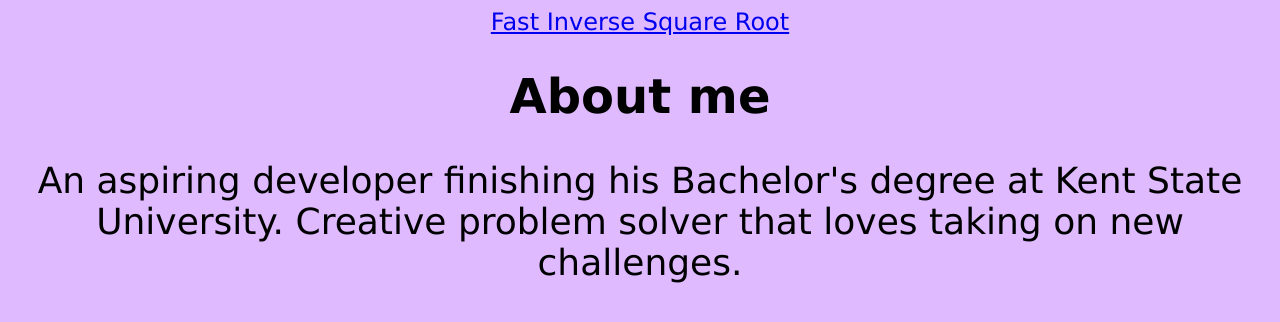
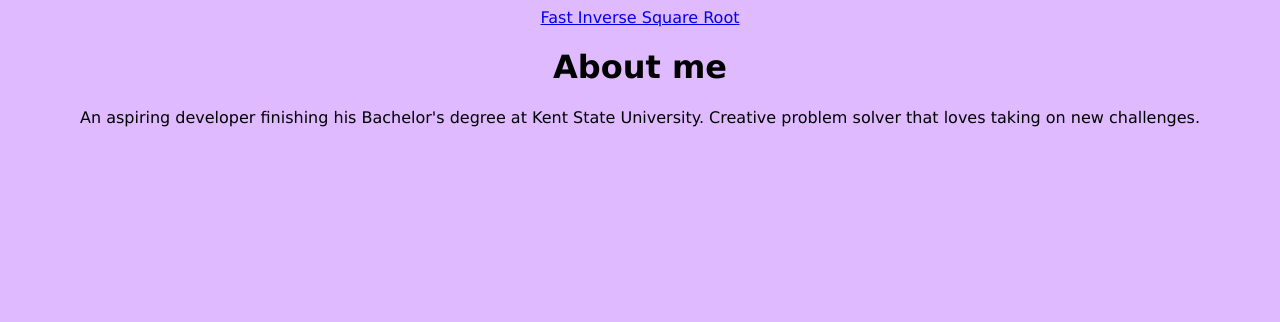
Before and after one commit to wcallaghan/artifacts, a plain HTML site: page index.html in a window 1280 px wide. Drawn offline with Linux system fonts and the light colour scheme.

Commit message:
Update artifacts.css

```diff
--- a/artifacts.css
+++ b/artifacts.css
@@ -2,32 +2,32 @@ body {
     background-color: #DFBAFF;
 }
 h1 {
-    font-size: 2.em;
+    font-size: 2em;
     font-family: 'Lucida Sans', 'Lucida Sans Regular', 'Lucida Grande', 'Lucida Sans Unicode', Geneva, Verdana, sans-serif;
     text-align: center;
     color: FFEFD5;
 }
 p {
-    font-size: 1.5em;
+    font-size: 0875.em;
     font-family: 'Lucida Sans', 'Lucida Sans Regular', 'Lucida Grande', 'Lucida Sans Unicode', Geneva, Verdana, sans-serif;
     text-align: center;
     color: F5FFFA;
 }
 div {
-    font-size: 1.5em;
+    font-size: 0875.em;
     font-family: 'Lucida Sans', 'Lucida Sans Regular', 'Lucida Grande', 'Lucida Sans Unicode', Geneva, Verdana, sans-serif;
     text-align: center;
     color: F5FFFA;
 }
 button {
     font-family: 'Lucida Sans', 'Lucida Sans Regular', 'Lucida Grande', 'Lucida Sans Unicode', Geneva, Verdana, sans-serif;
-    font-size: 1.5em;
+    font-size: 0875.em;
     display: flex;
     justify-content: center;
 }
 nav {
   display: block;
-  font-size: 1.5em;
+  font-size: 0875.em;
   font-family: 'Lucida Sans', 'Lucida Sans Regular', 'Lucida Grande', 'Lucida Sans Unicode', Geneva, Verdana, sans-serif;
   text-align: center;
   color: FFEFD5;
```
